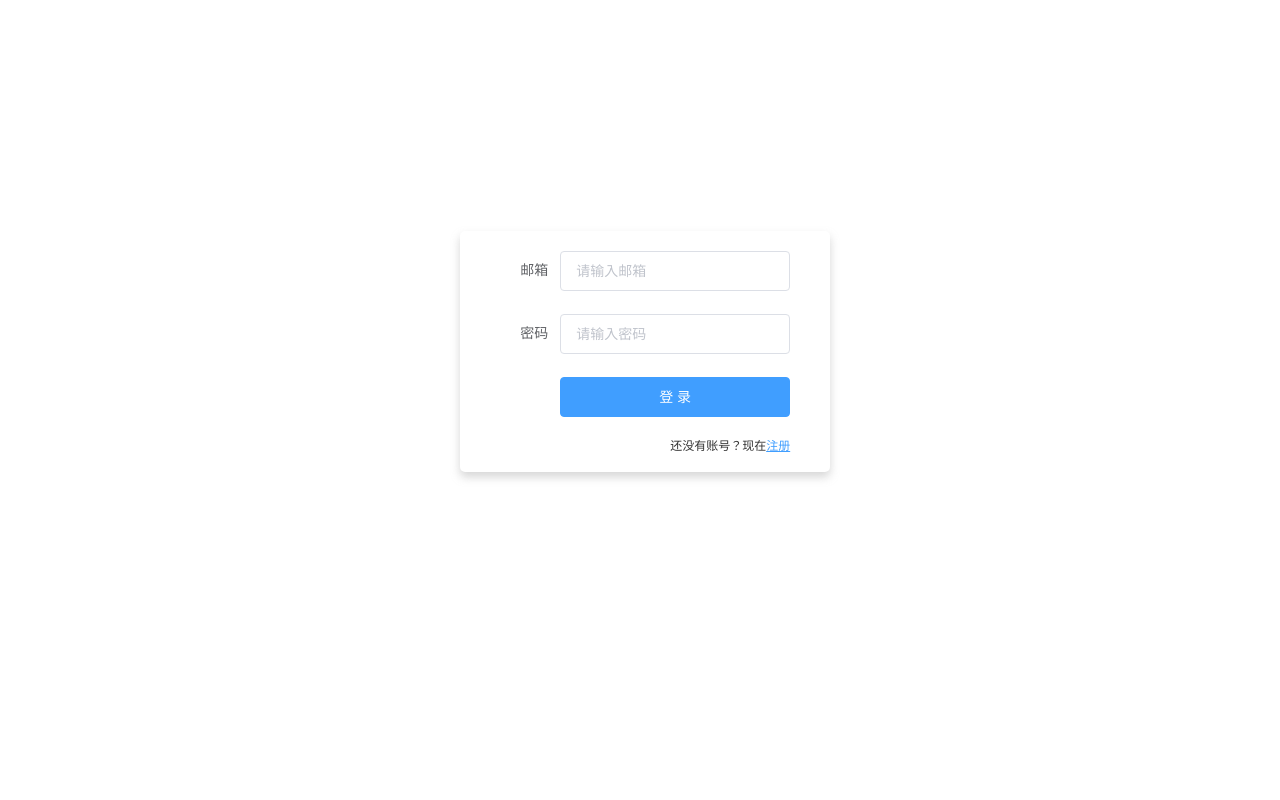
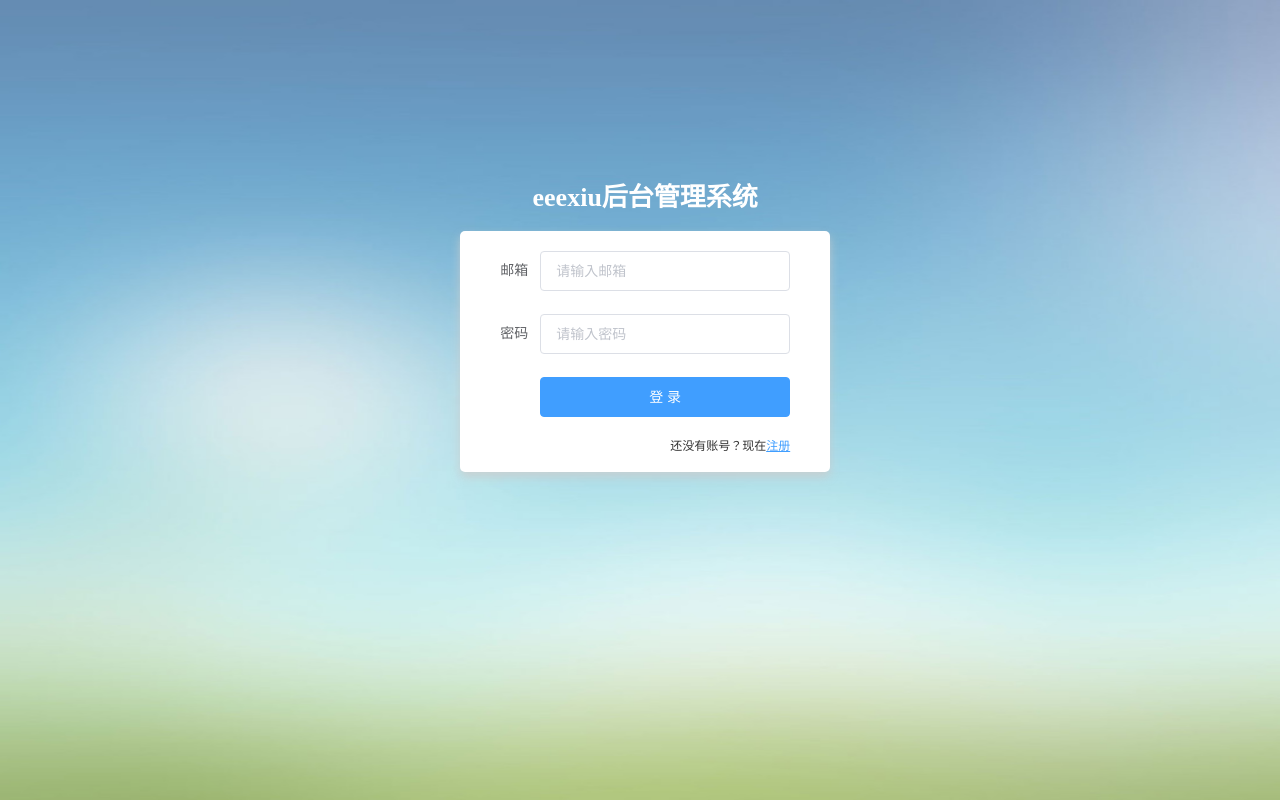
Before and after one commit to xiuFranklin/nodetest, a Vue app in the folder client/: page /login in a window 1280 px wide. Built offline with nearby package versions, Linux system fonts and the light colour scheme.

Commit message:
1.路由守卫，token过期处理；2.第24课

```diff
--- a/client/src/http.js
+++ b/client/src/http.js
@@ -1,5 +1,6 @@
 import axios from 'axios';
 import { Loading, Message } from 'element-ui';
+import router from './router'
 
 
 
@@ -41,6 +42,16 @@
     endLoading();
     Message.error(error.response.data);
 
+    const { status } = error.response
+    if (status == 401) {
+        Message.error('token值无效，请重新登录')
+        // 清除token
+        localStorage.removeItem('eleToken')
+
+        // 页面跳转
+        router.push('/login')
+    }
+
     return Promise.reject(error);
 })
 
--- a/client/src/router.js
+++ b/client/src/router.js
@@ -7,7 +7,7 @@
 
 Vue.use(Router)
 
-export default new Router({
+ const router = new Router({
   mode: 'history',
   base: process.env.BASE_URL,
   routes: [
@@ -37,4 +37,17 @@
     }
 
   ]
+});
+
+//路由守卫
+// 添加路由守卫
+router.beforeEach((to, from, next) => {
+  const isLogin = localStorage.eleToken ? true : false;
+  if (to.path == "/login" || to.path == "/register") {
+    next();
+  } else {
+    isLogin ? next() : next("/login");
+  }
 })
+
+export default router;
--- a/client/src/views/Login.vue
+++ b/client/src/views/Login.vue
@@ -1,10 +1,10 @@
 <template>
-    <div class="register">
+    <div class="login">
         <section class="form_container">
             <div class="manage_tip">
                 <span class="title">eeexiu后台管理系统</span>
 
-                <el-form :model="loginUser" status-icon :rules="rules" ref="loginForm" label-width="80px" class="loginForm">
+                <el-form :model="loginUser" status-icon :rules="rules" ref="loginForm" label-width="60px" class="loginForm">
                     <el-form-item label="邮箱" prop="email">
                     <el-input v-model="loginUser.email" placeholder="请输入邮箱"></el-input>
                     </el-form-item>
```
